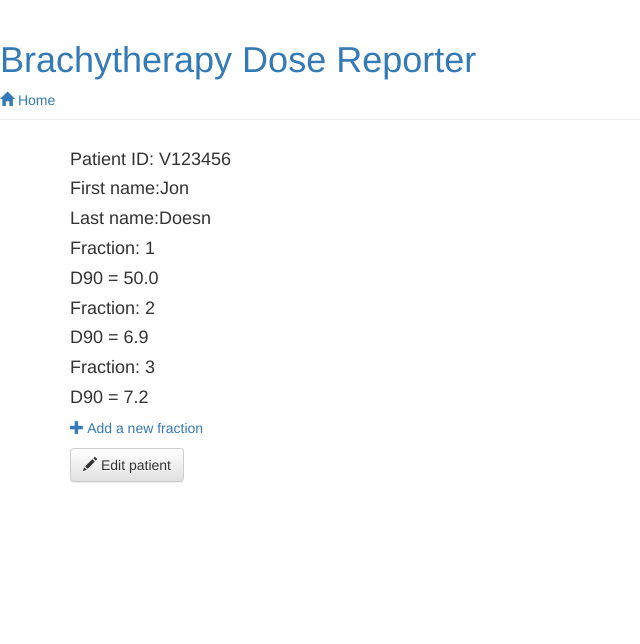
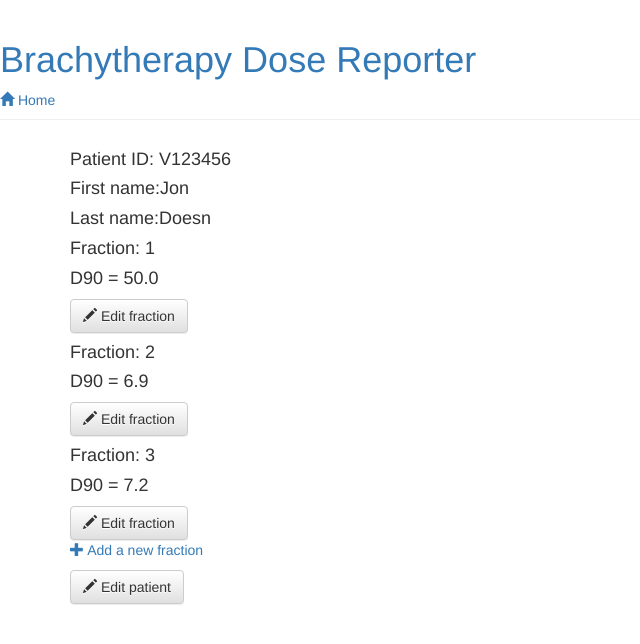
Before and after one commit to vcc-LG/brachy-dose-reporter, a Django app: a page that uses doseapp/templates/doseapp/patient_detail.html in a window 1280 px wide. Shown: the top 644 px of the page, without its empty margins (0-640 px from the left). Run offline with Django 3.2, Linux system fonts and the light colour scheme; data comes from the database, SQL or seed files in the repository; both versions use the stored data as it was after the commit; some libraries are stand-ins or nearby versions.

Commit message:
can now edit fractions

```diff
--- a/doseapp/templates/doseapp/patient_detail.html
+++ b/doseapp/templates/doseapp/patient_detail.html
@@ -9,7 +9,7 @@
     {% for fraction in fractions %}
     <h4>Fraction: {{ fraction.fraction_number }}</h4>
     <h4>D90 = {{ fraction.D90 }}</h4>
-    {% endfor %}
+    <a class="btn btn-default" href="{% url 'fraction_edit' pk=patient.patient_id fraction_num=fraction.fraction_number %}"><span class="glyphicon glyphicon-pencil"></span>  Edit fraction</a> {% endfor %}
 </div>
 
 
@@ -17,6 +17,4 @@
 <p>
 
 </p>
-<a class="btn btn-default" href="{% url 'patient_edit' pk=patient.patient_id %}"><span class="glyphicon glyphicon-pencil"></span>  Edit patient</a>
-
-{% endblock %}
+<a class="btn btn-default" href="{% url 'patient_edit' pk=patient.patient_id %}"><span class="glyphicon glyphicon-pencil"></span>  Edit patient</a> {% endblock %}
--- a/doseapp/urls.py
+++ b/doseapp/urls.py
@@ -8,4 +8,5 @@ urlpatterns = [
     url(r'^patient/list/$', views.patient_list, name='patient_list'),
     url(r'^patient/(?P<pk>V\d+)/$', views.patient_detail, name='patient_detail'),
     url(r'^patient/(?P<pk>V\d+)/edit/$', views.patient_edit, name='patient_edit'),
+    url(r'^fraction/(?P<pk>V\d+)/(?P<fraction_num>[0-9])/edit/$', views.fraction_edit, name='fraction_edit'),
     ]
--- a/doseapp/views.py
+++ b/doseapp/views.py
@@ -55,3 +55,15 @@ def patient_edit(request, pk):
     else:
         form = PatientForm(instance=patient)
     return render(request, 'doseapp/patient_edit.html', {'form': form})
+
+def fraction_edit(request, pk, fraction_num):
+    fraction = get_object_or_404(Fraction, patient=pk, fraction_number=fraction_num)
+    if request.method == "POST":
+        form = FractionForm(request.POST, instance=fraction)
+        if form.is_valid():
+            post = form.save(commit=False)
+            post.save()
+            return redirect('patient_detail', pk=pk)
+    else:
+        form = FractionForm(instance=fraction)
+    return render(request, 'doseapp/fraction_edit.html', {'form': form})
```
Also changed, not shown: doseapp/templates/doseapp/fraction_edit.html (added, +9 -0 lines), db.sqlite3.
